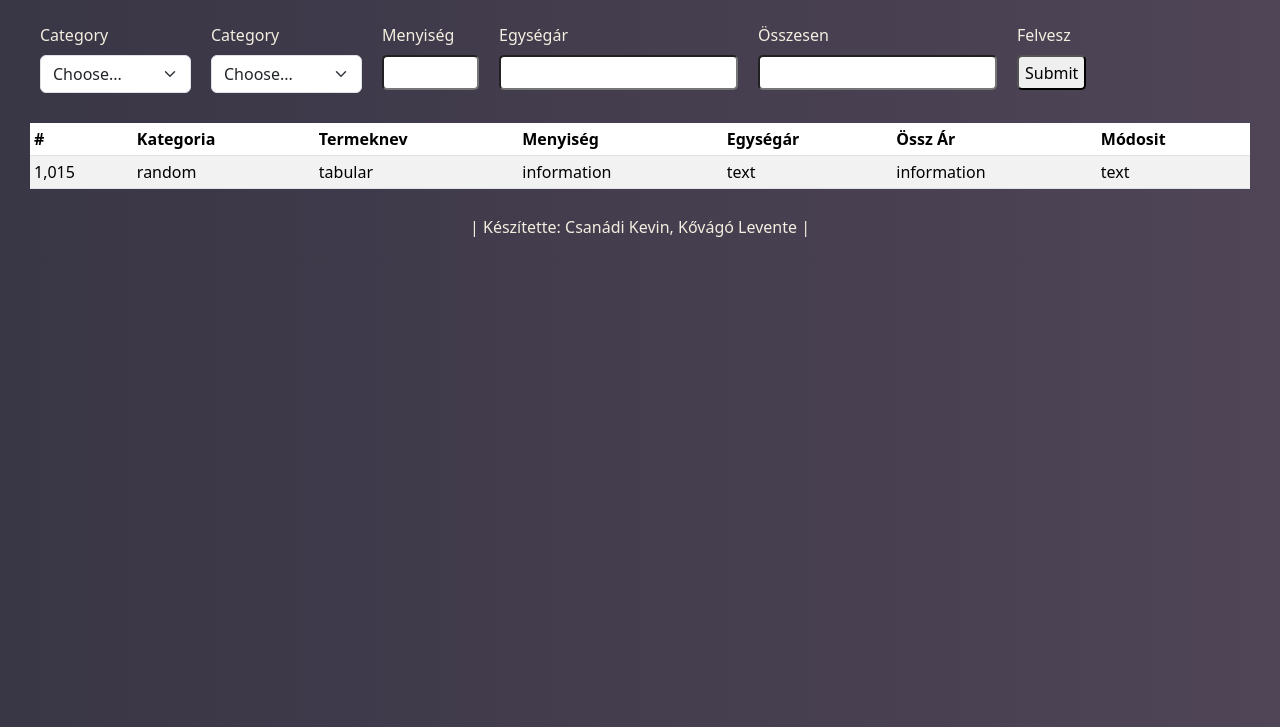
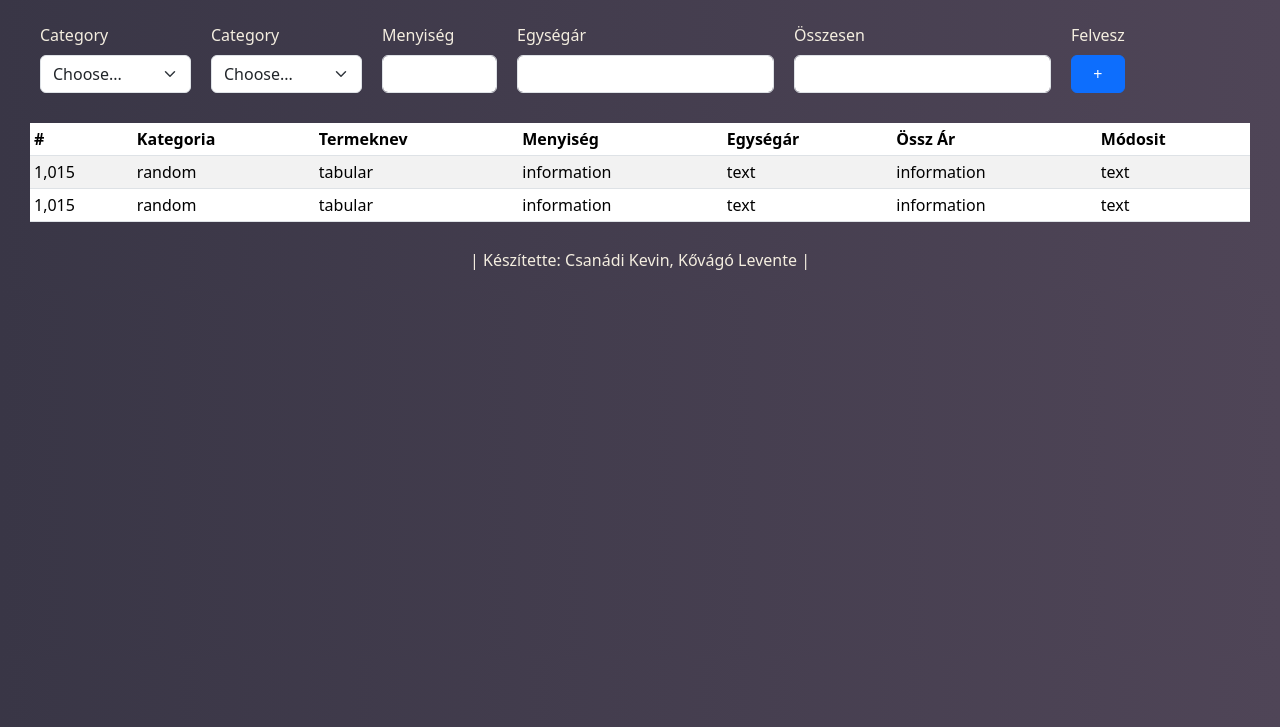
Before and after one commit to Kewkew00/Bevasarlo-lista, a website: page index.html in a window 1280 px wide. Shown: the part 73-800 px from the top of the page. Drawn offline with nearby package versions, Linux system fonts and the light colour scheme.

Commit message:
beviteli mezők egységesítése

```diff
--- a/CSS/style.css
+++ b/CSS/style.css
@@ -23,7 +23,3 @@ div{
     flex-direction: column;
 
 }
-input{
-    border-radius: 5px;
-    height: 35px;
-}
--- a/index.html
+++ b/index.html
@@ -24,35 +24,39 @@
     </header>
 
     <div>
-      <div class="dropdawn .col-2">
+      <div class="dropdawn col-auto">
         <label for="category" class="form-label">Category</label>
         <select class="form-select" id="category" required="">
           <option value="">Choose...</option>
           <option>United States</option>
         </select>
       </div>
-      <div class="dropdawn .col-2">
+      <div class="dropdawn col-auto">
         <label for="category" class="form-label">Category</label>
         <select class="form-select" id="category" required="">
           <option value="">Choose...</option>
           <option>United States</option>
         </select>
       </div>
-      <div class="dropdawn .col-2">
+      <div class="dropdawn col-auto">
         <label for="quantity" class="form-label"> Menyiség</label>
-        <input type="number" id="quantity" name="quantity" min="1" max="100" />
+        <input type="number"  class="form-control" min="1" max="100"/>
       </div>
-      <div class="dropdawn .col-2">
+      <div class="dropdawn col-auto" >
         <label for="quantity" class="form-label"> Egységár</label>
-        <input id="quantity" name="quantity" />
+
+        <input type="password"  class="form-control" >
+
       </div>
-      <div class="dropdawn">
+      <div class="dropdawn col-auto">
         <label for="quantity" class="form-label"> Összesen</label>
-        <input id="quantity" name="quantity" />
+
+      <input type="password" class="form-control" >
+
       </div>
-      <div class="dropdawn .col-2">
+      <div class="dropdawn col-auto">
         <label for="quantity" class="form-label"> Felvesz</label>
-        <input type="submit" />
+        <button type="submit" class="btn btn-primary">+</button>
       </div>
     </div>
 
@@ -79,6 +83,15 @@
             <td>information</td>
             <td>text</td>
           </tr>
+          <tr>
+            <td>1,015</td>
+            <td>random</td>
+            <td>tabular</td>
+            <td>information</td>
+            <td>text</td>
+            <td>information</td>
+            <td>text</td>
+          </tr>
         </tbody>
       </table>
     </div>
```
